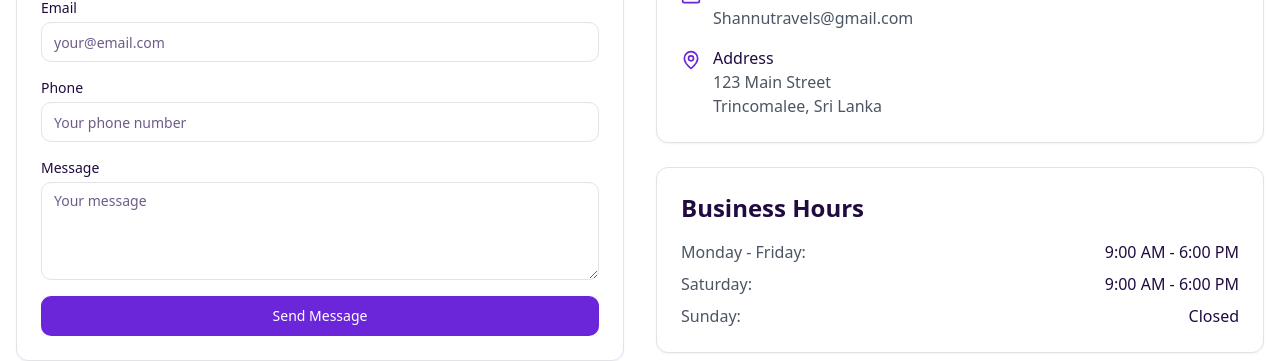
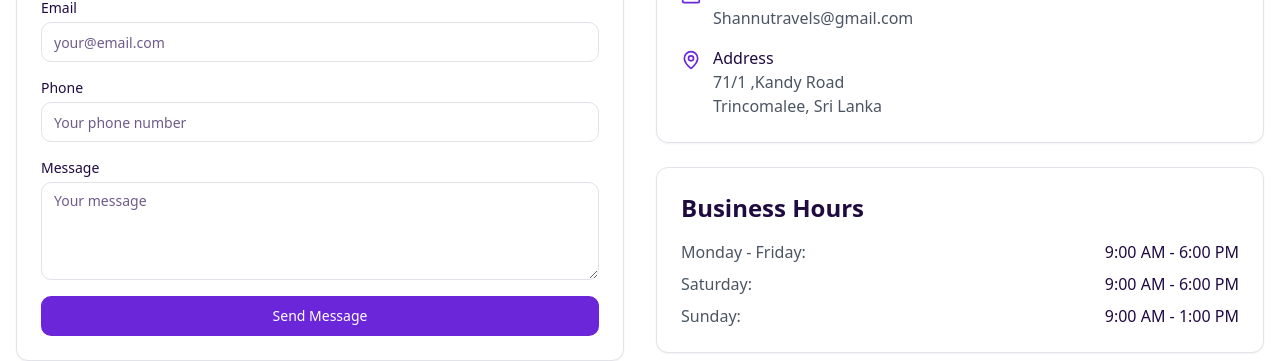
Before and after one commit to whitevolfe/SHANNU-TRAVELS, a React (Vite) app: page /contact in a window 1280 px wide. Shown: the part 459-820 px from the top of the page. Built offline with nearby package versions, Linux system fonts and the light colour scheme.

Commit message:
address changed

```diff
--- a/src/pages/Contact.tsx
+++ b/src/pages/Contact.tsx
@@ -57,7 +57,7 @@ const Contact = () => {
                 <div>
                   <p className='font-medium'>Address</p>
                   <p className='text-gray-600'>
-                    123 Main Street
+                    71/1 ,Kandy Road
                     <br />
                     Trincomalee, Sri Lanka
                   </p>
@@ -79,7 +79,7 @@ const Contact = () => {
               </p>
               <p className='flex justify-between'>
                 <span className='text-gray-600'>Sunday:</span>
-                <span>Closed</span>
+                <span>9:00 AM - 1:00 PM</span>
               </p>
             </div>
           </Card>
```
